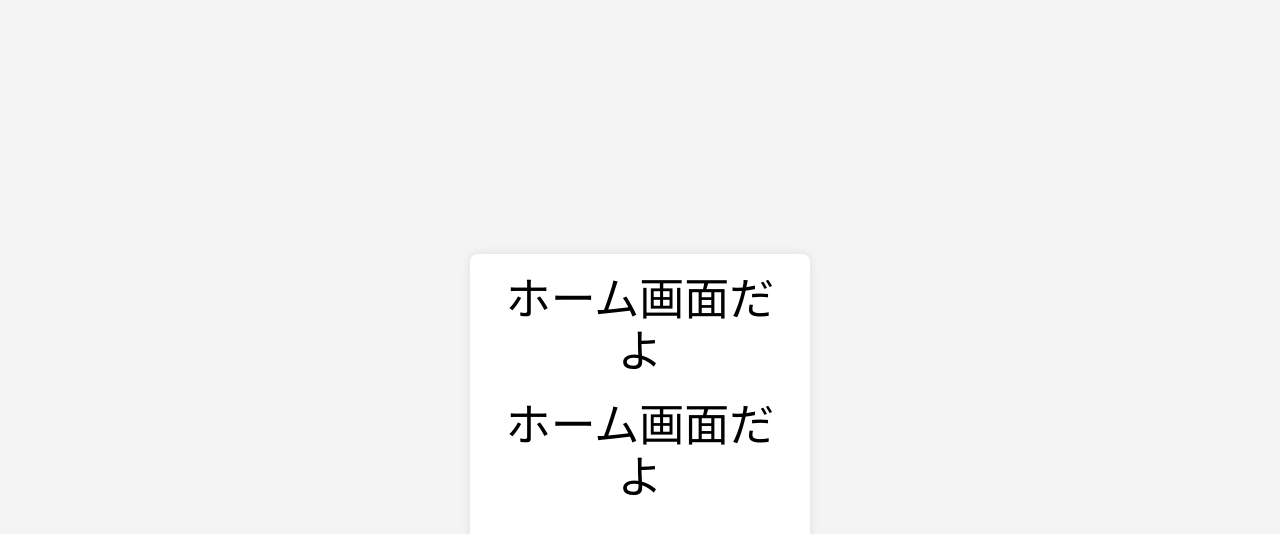
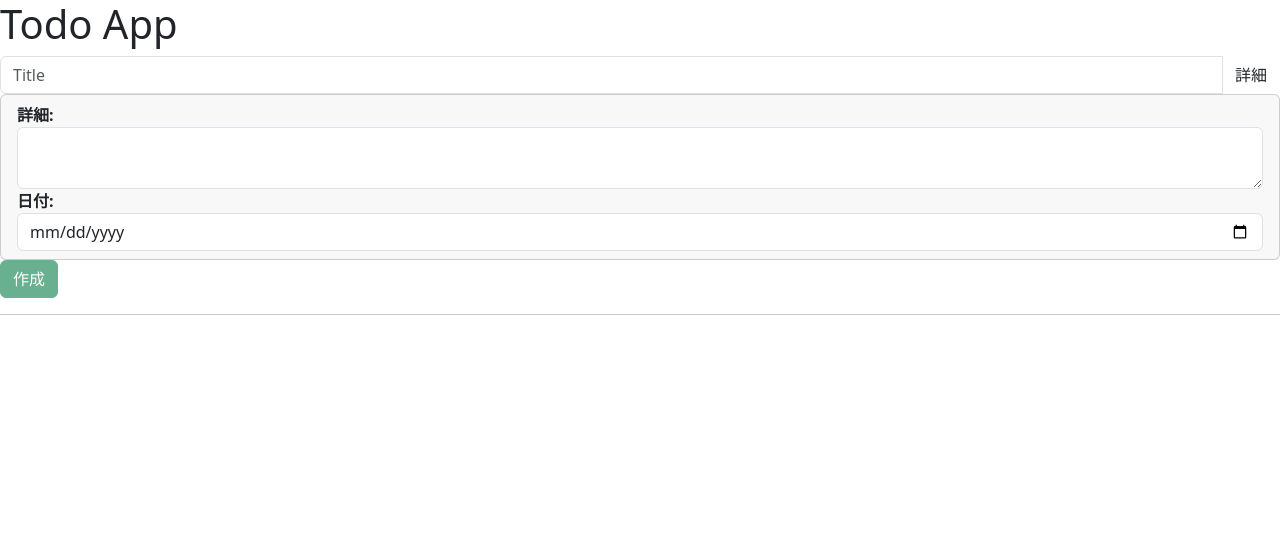
Before and after one commit to hrkiwtno6/auth_ol, an Angular app: page /#/home in a window 1280 px wide. Shown: the top 534 px of the page. Built offline with nearby package versions, Linux system fonts and the light colour scheme.

Commit message:
サンプルを移植

```diff
--- a/angular.json
+++ b/angular.json
@@ -21,7 +21,8 @@
             "index": "src/index.html",
             "browser": "src/main.ts",
             "polyfills": [
-              "zone.js"
+              "zone.js",
+              "@angular/localize/init"
             ],
             "tsConfig": "tsconfig.app.json",
             "inlineStyleLanguage": "scss",
@@ -84,7 +85,8 @@
           "options": {
             "polyfills": [
               "zone.js",
-              "zone.js/testing"
+              "zone.js/testing",
+              "@angular/localize/init"
             ],
             "tsConfig": "tsconfig.spec.json",
             "inlineStyleLanguage": "scss",
--- a/src/app/page/home/home.component.html
+++ b/src/app/page/home/home.component.html
@@ -1,14 +1,58 @@
-<!DOCTYPE html>
-<html lang="ja">
-<head>
-    <meta charset="UTF-8">
-    <meta name="viewport" content="width=device-width, initial-scale=1.0">
-    <title>Home</title>
-</head>
-<body>
-    <div class="login-container">
-        <h2>ホーム画面だよ</h2>
-        <h2>ホーム画面だよ</h2>
+<h1>Todo App</h1>
+<form [formGroup]="todoForm">
+    <div class="form-group registItemArea">
+        <div class="input-group">
+            <input id="title" class="form-control" placeholder="Title" formControlName="title" />
+            <span class="input-group-btn">
+                <button class="btn btn-default" type="button" (click)="hasDetail = !hasDetail">詳細</button>
+            </span>
+        </div>
     </div>
-</body>
-</html>
+
+
+    <div class="card card-block card-header">
+        <div class="form-group">
+            <label for="description">
+                <strong>詳細:</strong>
+            </label>
+            <textarea id="text" class="form-control" formControlName="description"></textarea>
+        </div>
+
+        <div class="form-group">
+            <label for="date">
+                <strong>日付:</strong>
+            </label>
+            <input type="date" class="form-control" formControlName="date" />
+        </div>
+    </div>
+
+</form>
+<div class=" row ">
+    <div class="col-sm-2 ">
+        <button class="createBtn btn btn-success " [disabled]="this.todoForm.invalid"
+            (click)="onSaveTodoItem()">作成</button>
+    </div>
+</div>
+<hr>
+<div class="row itemListArea ">
+    <div class="col-sm-12">
+        <div *ngFor="let item of itemList; let i=index;">
+            <div accordion-heading [class.isComplete]="item.isComplete">
+                {{item.title}}
+            </div>
+            <div>
+                <strong>詳細：</strong>
+                <pre>{{item.description ? item.description : "-"}}</pre>
+            </div>
+            <div>
+                <strong>日付：</strong>
+                <span>{{item.date ? item.date : "-"}}</span>
+            </div>
+            <div>
+                <button class="btn btn-success" (click)="item.isComplete = !item.isComplete ">{{item.isComplete ?
+                    "未完了に戻す" : "完了にする"}}</button>
+                <button class="btn btn-danger" (click)="onDeleteItem(i)">削除</button>
+            </div>
+        </div>
+    </div>
+</div>
--- a/src/app/page/home/home.component.ts
+++ b/src/app/page/home/home.component.ts
@@ -1,25 +1,86 @@
 import { CommonModule } from '@angular/common';
-import { HttpClient, HttpErrorResponse } from '@angular/common/http';
-import { Component } from '@angular/core';
-import {  FormBuilder, FormGroup, FormControl, Validators, FormsModule, ReactiveFormsModule} from '@angular/forms';
-import { catchError, Observable, throwError } from 'rxjs';
+import { Component, NgModule, OnInit } from '@angular/core';
+import { AbstractControl, FormBuilder, FormGroup, ReactiveFormsModule, Validators } from '@angular/forms';
 
+interface TodoItem {
+  title: string;
+  description: string;
+  isComplete: boolean;
+  date: string;
+}
 
 @Component({
   selector: 'app-home',
+  templateUrl: './home.component.html',
+  styleUrls: ['./home.component.scss'],
+  imports: [
+    CommonModule,
+    ReactiveFormsModule,
+  ],
   standalone: true,
-  imports: [CommonModule, FormsModule,ReactiveFormsModule],
-  templateUrl: './home.component.html',
-  styleUrl: './home.component.scss'
+  providers: [
+    FormBuilder
+  ]
 })
-export class HomeComponent {
-  loginForm: FormGroup;
+export class HomeComponent implements OnInit {
+
+  // 詳細が表示されているか
+  public hasDetail = false;
+
+  // アイテムリスト
+  public itemList: Array<TodoItem> = new Array<TodoItem>();
+
+  // 入力フォーム
+  public todoForm!: FormGroup;
+
   constructor(
-    private http: HttpClient,
-    private fb: FormBuilder
-  ) {
-    this.loginForm = this.fb.group({
+    protected formBuilder: FormBuilder
+  ) { }
+
+  ngOnInit() {
+    this.createForm();
+  }
+
+  createForm(): void {
+    // Form の作成と初期値設定をします。
+    this.todoForm = this.formBuilder.group({
+      title: ['',
+        [
+          Validators.required
+        ]
+      ],
+      description: [''],
+      date: [''],
+      isComplete: [false]
     });
   }
-  ngOnInit() {}
+
+  // todoItem を 保存します
+  onSaveTodoItem(): void {
+    const item: TodoItem = {
+      title: this.todoForm.get('title')!.value,
+      isComplete: false,
+      description: '',
+      date: ''
+    };
+
+    if (this.hasDetail) {
+      item.description = this.todoForm.get('description')!.value;
+      item.date = this.todoForm.get('date')!.value;
+    }
+
+    this.itemList.push(item);
+    this.clearForm();
+    console.log(this.itemList);
+  }
+
+  // フォームの値をリセット
+  clearForm(): void {
+    this.todoForm.reset();
+  }
+
+  // 指定した要素を削除
+  onDeleteItem(index: number): void {
+    this.itemList.splice(index, 1);
+  }
 }
--- a/src/main.ts
+++ b/src/main.ts
@@ -1,3 +1,5 @@
+/// <reference types="@angular/localize" />
+
 import { bootstrapApplication } from '@angular/platform-browser';
 import { appConfig } from './app/app.config';
 import { AppComponent } from './app/app.component';
--- a/src/styles.scss
+++ b/src/styles.scss
@@ -2,3 +2,6 @@
 
 html, body { height: 100%; }
 body { margin: 0; font-family: Roboto, "Helvetica Neue", sans-serif; }
+
+/* Importing Bootstrap SCSS file. */
+@import 'bootstrap/scss/bootstrap';
--- a/tsconfig.app.json
+++ b/tsconfig.app.json
@@ -3,7 +3,9 @@
   "extends": "./tsconfig.json",
   "compilerOptions": {
     "outDir": "./out-tsc/app",
-    "types": []
+    "types": [
+      "@angular/localize"
+    ]
   },
   "files": [
     "src/main.ts"
```
Also changed, not shown: package.json (+20 -15 lines), src/app/app.component.ts (+5 -5 lines), src/app/page/login/login.component.ts (+4 -5 lines), 2 other files (tests, documents, lock files or other folders).
